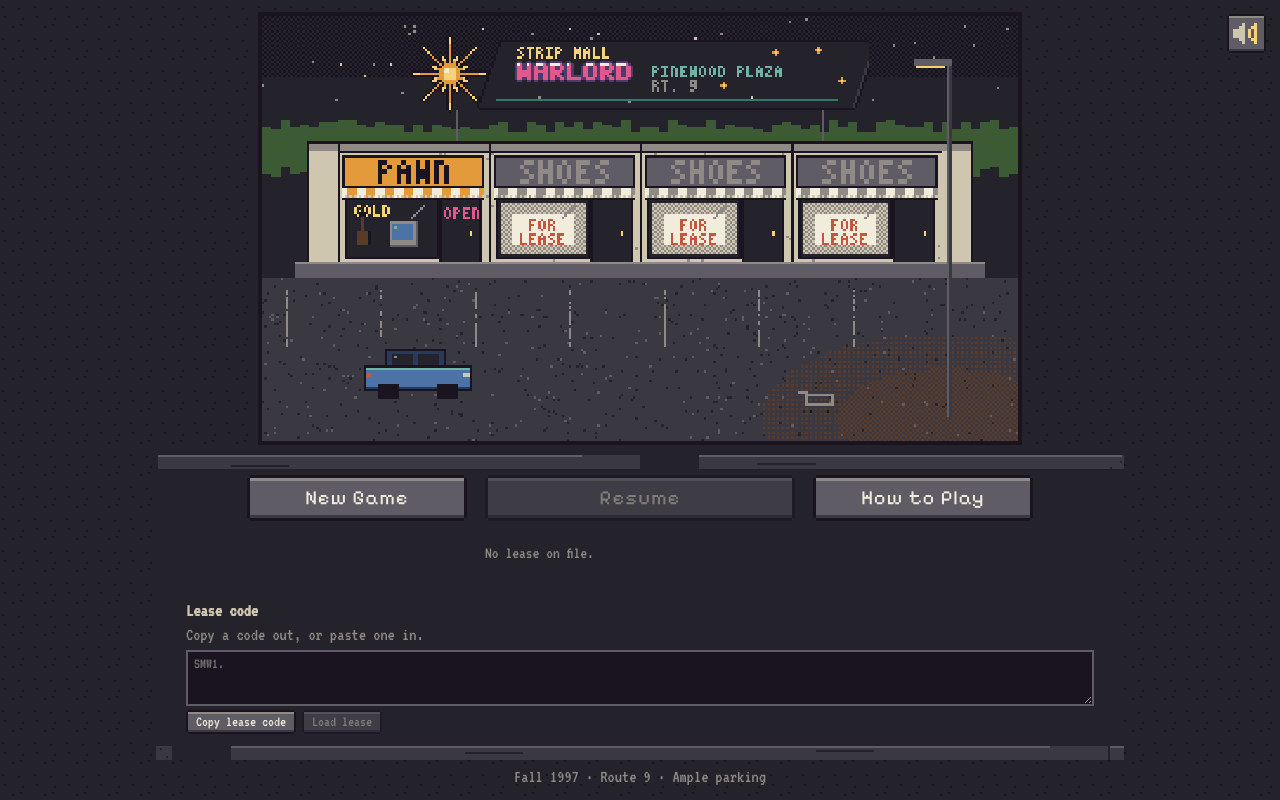
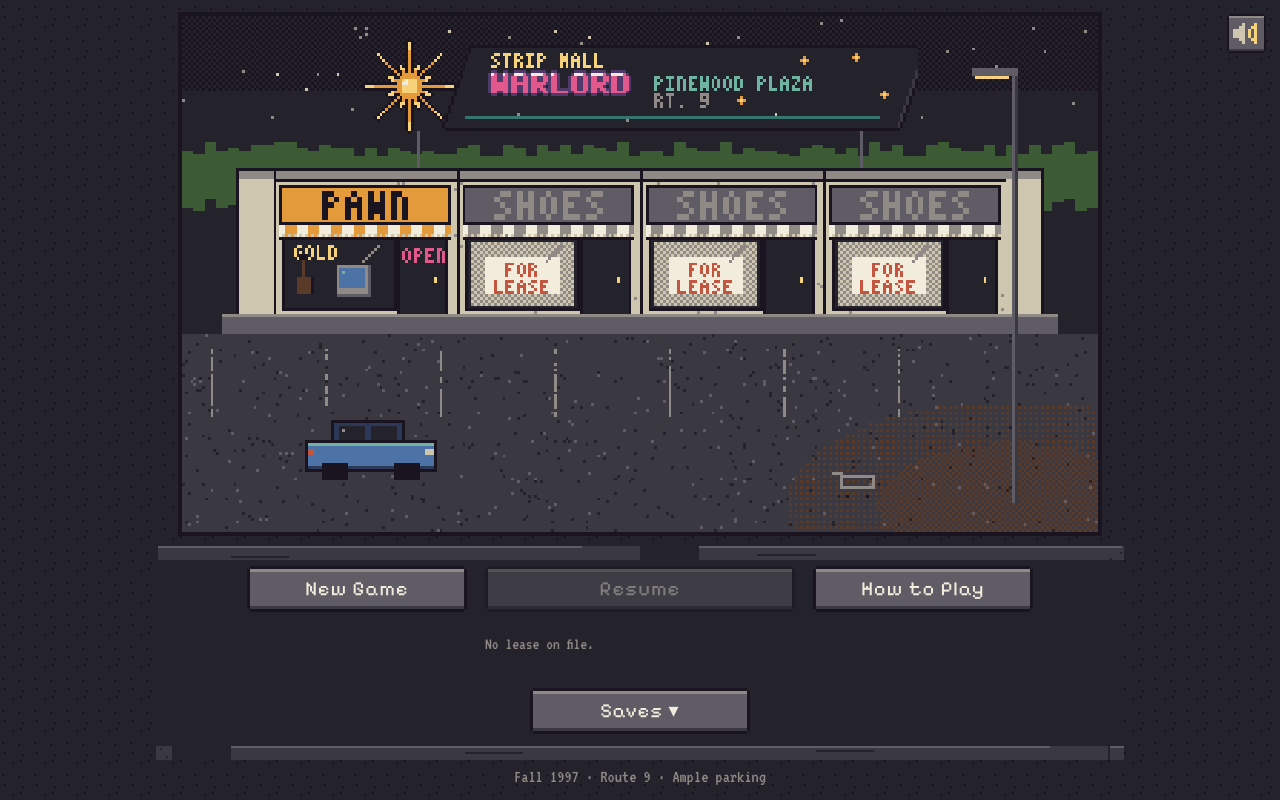
Before and after one commit to sp-cem-n/strip-mall-warlord, a Preact app: page / in a window 1280 px wide. Built offline with nearby package versions, Linux system fonts and the light colour scheme.

Commit message:
Title: a Saves button drops the lease code box down, and the code says it's your save

```diff
--- a/src/game/content/copy.ts
+++ b/src/game/content/copy.ts
@@ -10,7 +10,7 @@ export const HOW = [
   ['Overtime', 'Two minutes of rent: +25% HP and damage for the next three fights.'],
   ['Walk-ins', 'While you watch, somebody walks into a shop: cash, a referral, or a rally. Click them.'],
   ['The Fun Zone', 'Lease it and a door opens on the top bar. Quarters go in, money, Goodwill and tickets come out. Tickets buy prizes at the counter. The claw takes tickets.'],
-  ['Your lease', 'The Back Office can copy a lease code out, or load one in. Confirm before a load overwrites the current run.'],
+  ['Saves', 'The game saves itself in this browser. The floppy on the top bar (or Saves on the title screen) copies it out as a lease code, or loads one in.'],
 ];
 
 export const STORY: { text: string; note?: boolean }[] = [
--- a/src/ui/Screens.tsx
+++ b/src/ui/Screens.tsx
@@ -92,7 +92,7 @@ export function SaveBox() {
   return (
     <div class="save-box">
       <b>Lease code</b>
-      <span class="dim">Copy a code out, or paste one in.</span>
+      <span class="dim">Your save, as a lease code. Copy it to back up or move computers; paste one to load.</span>
       <textarea value={code} spellcheck={false} onFocus={(e) => (e.target as HTMLTextAreaElement).select()} placeholder="SMW1." onInput={(e) => setCode((e.target as HTMLTextAreaElement).value)} />
       <div class="tp-row">
         <button class="btn small" onClick={copyOut}>Copy lease code</button>
@@ -118,6 +118,7 @@ export function SavePopup() {
 }
 
 export function Boot({ onNew, onResume }: { onNew: () => void; onResume: () => void }) {
+  const [saves, setSaves] = useState(false);
   const kinds = app.hasSave ? leased(app.s, 0).slice(0, 4).map((x) => x.id) : ['pawn'];
   while (kinds.length < 4) kinds.push(null as unknown as string);
   return (
@@ -142,7 +143,10 @@ export function Boot({ onNew, onResume }: { onNew: () => void; onResume: () => v
         <button class="btn big" onClick={() => ((app.howFrom = 'boot'), (app.screen = 'howto'), app.refresh())}>
           How to Play
         </button>
-        <SaveBox />
+        <button class="btn big" aria-expanded={saves} onClick={() => setSaves(!saves)}>
+          Saves {saves ? '▴' : '▾'}
+        </button>
+        {saves && <SaveBox />}
       </div>
       <p class="boot-foot dim">Fall 1997 · Route 9 · Ample parking</p>
     </div>
```
